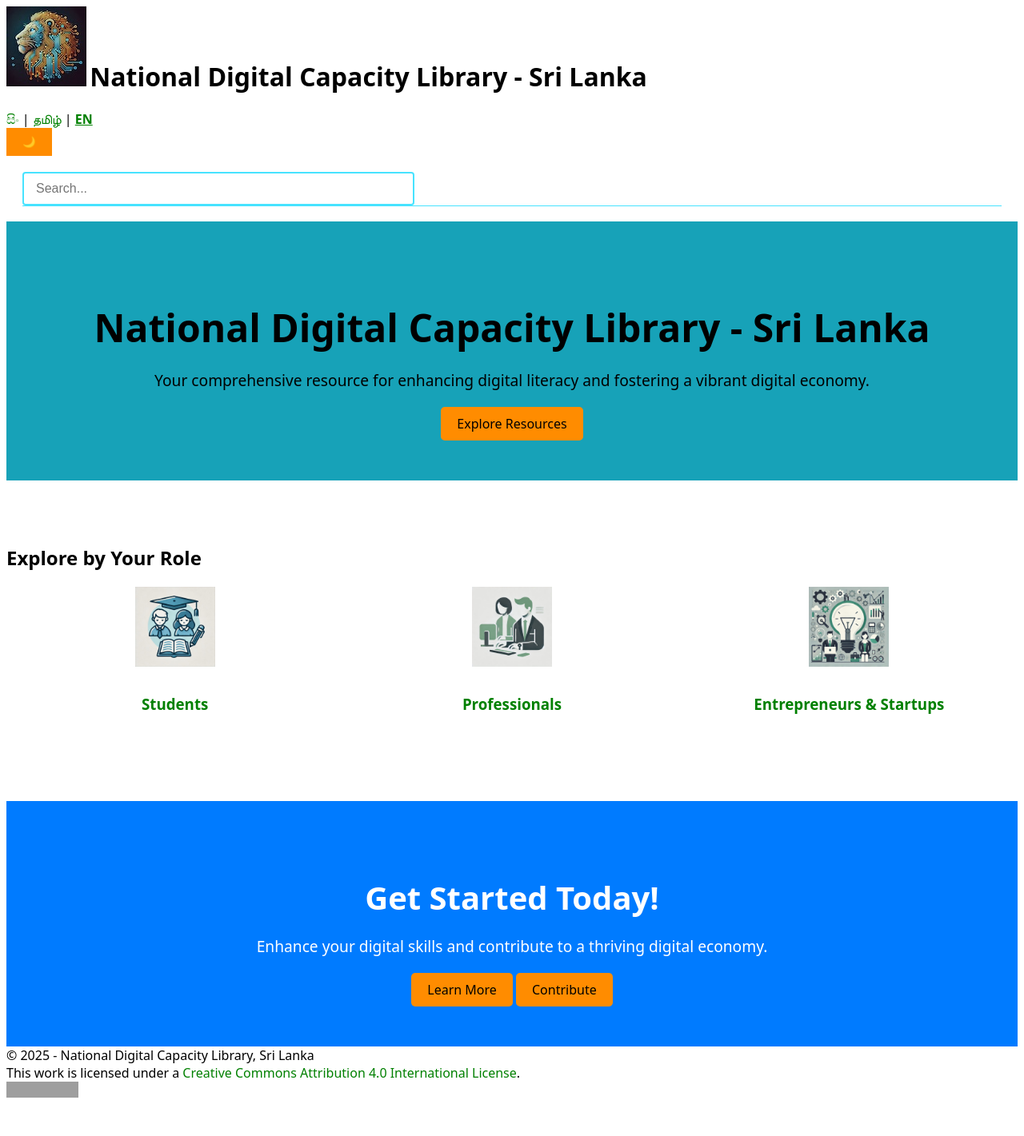
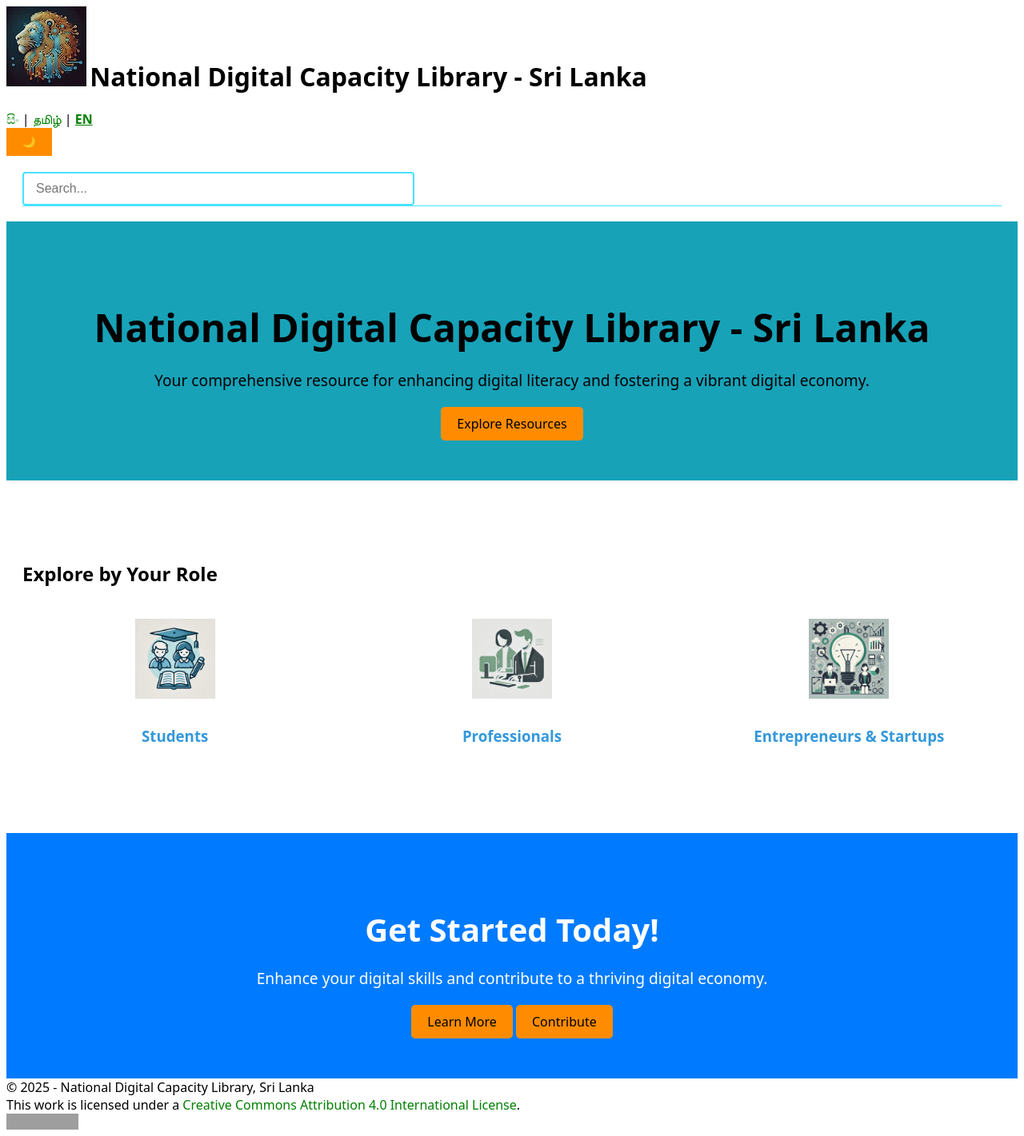
Before and after one commit to ICTASL/capacity-building, a Jekyll site: the page built from index.md, in a window 1280 px wide. Shown: the whole page at 80% size. Built offline with Jekyll 4.4.1, drawn with Linux system fonts in a browser that asks for light colours; before the commit the page ends 1381 px from its top, so only the background shows below that; grey boxes are pictures that could not be loaded.

Commit message:
Adding styling color enhancements

```diff
--- a/_layouts/home.html
+++ b/_layouts/home.html
@@ -21,7 +21,7 @@
 <!-- Featured Personas/Categories -->
 <section id="featured-personas" class="featured-personas">
   <div class="container">
-    <h2>Explore by Your Role</h2>
+    <h2 style="padding: 20;">  Explore by Your Role</h2>
     <div class="personas-grid">
       {% assign featured_personas = site.data.navigation.main | where: "title", "Students" | append: "Professionals" | append: "Entrepreneurs & Startups" %}
 
--- a/assets/css/styles.css
+++ b/assets/css/styles.css
@@ -35,6 +35,7 @@
   .featured-personas {
     padding: 60px 0;
     background-color: #ffffff;
+    color: #000000;
   }
 
   .personas-grid {
@@ -47,6 +48,14 @@
     width: 30%;
     text-align: center;
     margin-bottom: 30px;
+    color: #000000;
+  }
+
+  .persona-card a {
+    width: 30%;
+    text-align: center;
+    margin-bottom: 30px;
+    color: #3498db;
   }
 
   .persona-card img {
```
